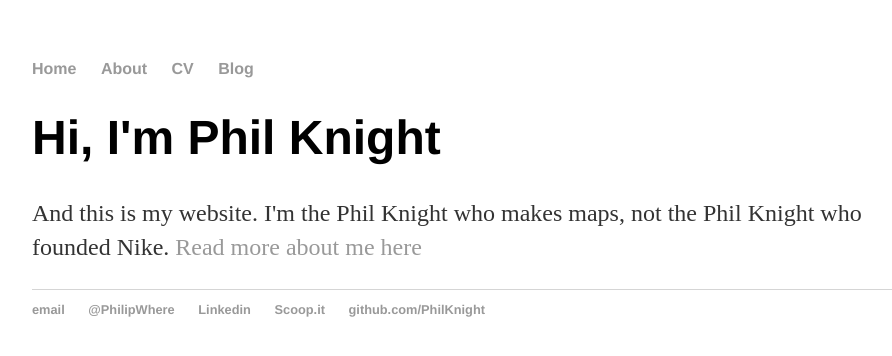
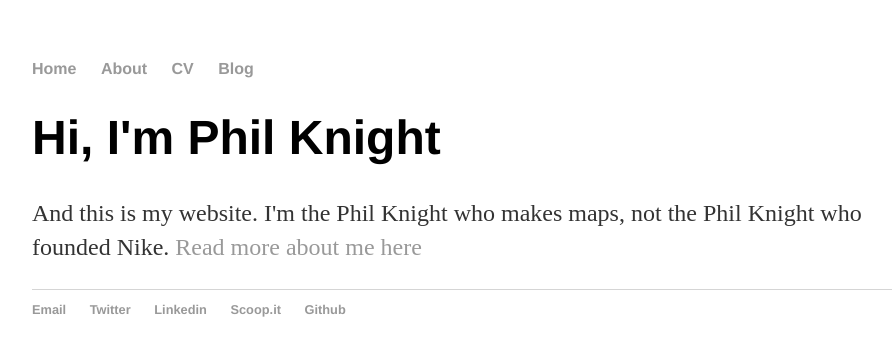
Before and after one commit to PhilKnight/philknight.github.io, a Jekyll site: the page built from index.html, in a window 1280 px wide. Shown: the top 356 px of the page, without its empty margins (160-1052 px from the left). Built offline with Jekyll 4.4.1, drawn with Linux system fonts in a browser that asks for light colours.

Commit message:
Update default.html

```diff
--- a/_layouts/default.html
+++ b/_layouts/default.html
@@ -21,11 +21,11 @@
 			</div><!-- /.container -->
 			<footer>
 	    		<ul>
-	        		<li><a href="mailto:philipknight@gmail.com">email</a></li>
-	        		<li><a href="https://twitter.com/PhilipWhere">@PhilipWhere</a></li>
+	        		<li><a href="mailto:philipknight@gmail.com">Email</a></li>
+	        		<li><a href="https://twitter.com/PhilipWhere">Twitter</a></li>
 	        		<li><a href="https://uk.linkedin.com/in/philip-knight-9a561854">Linkedin</a></li>
 	        		<li><a href="http://www.scoop.it/t/geographic-information-science-by-philip-knight">Scoop.it</a></li>
-	        		<li><a href="https://github.com/PhilKnight">github.com/PhilKnight</a></li>
+	        		<li><a href="https://github.com/PhilKnight">Github</a></li>
 				</ul>
 			</footer>
 		</body>
```
